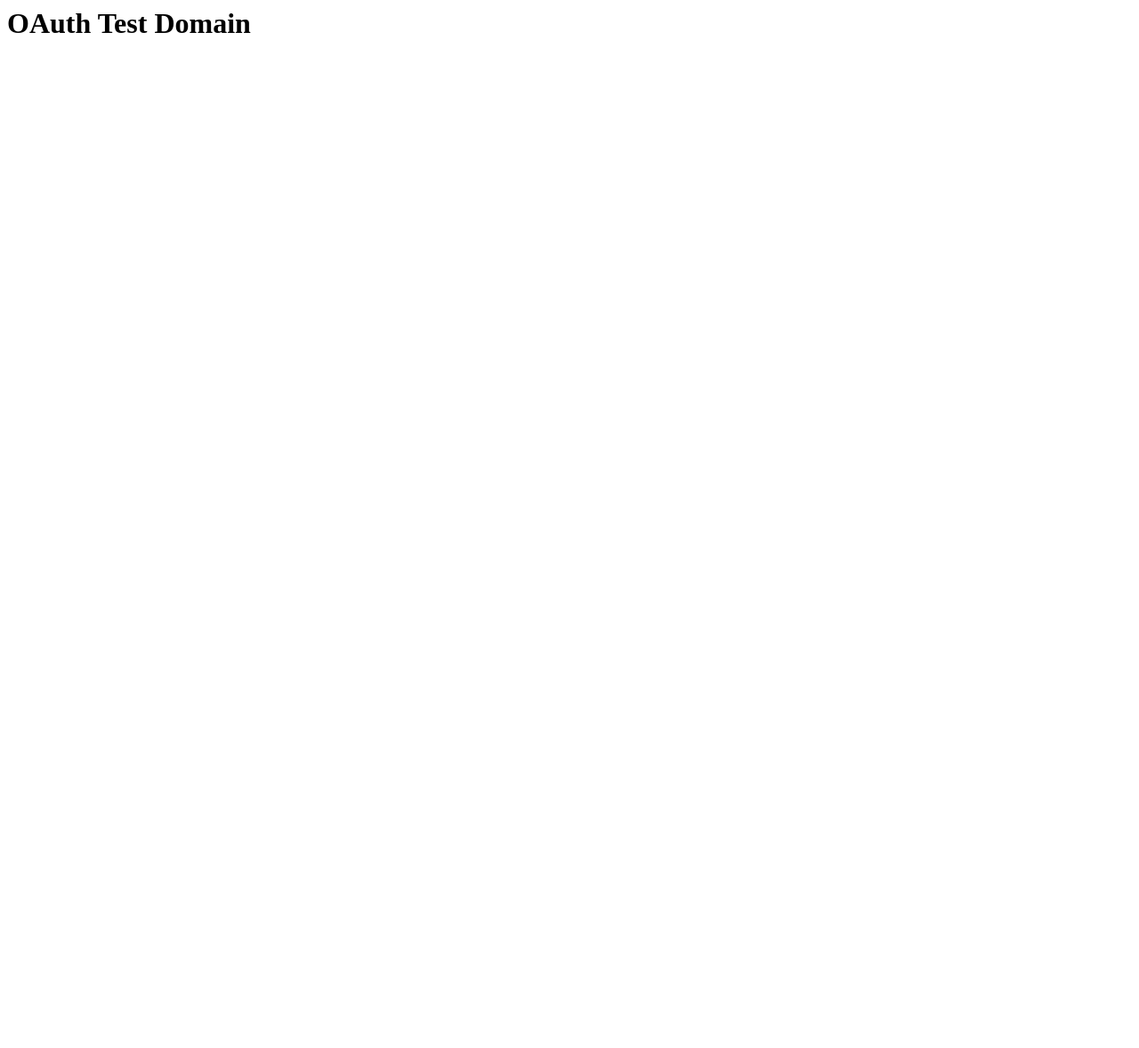
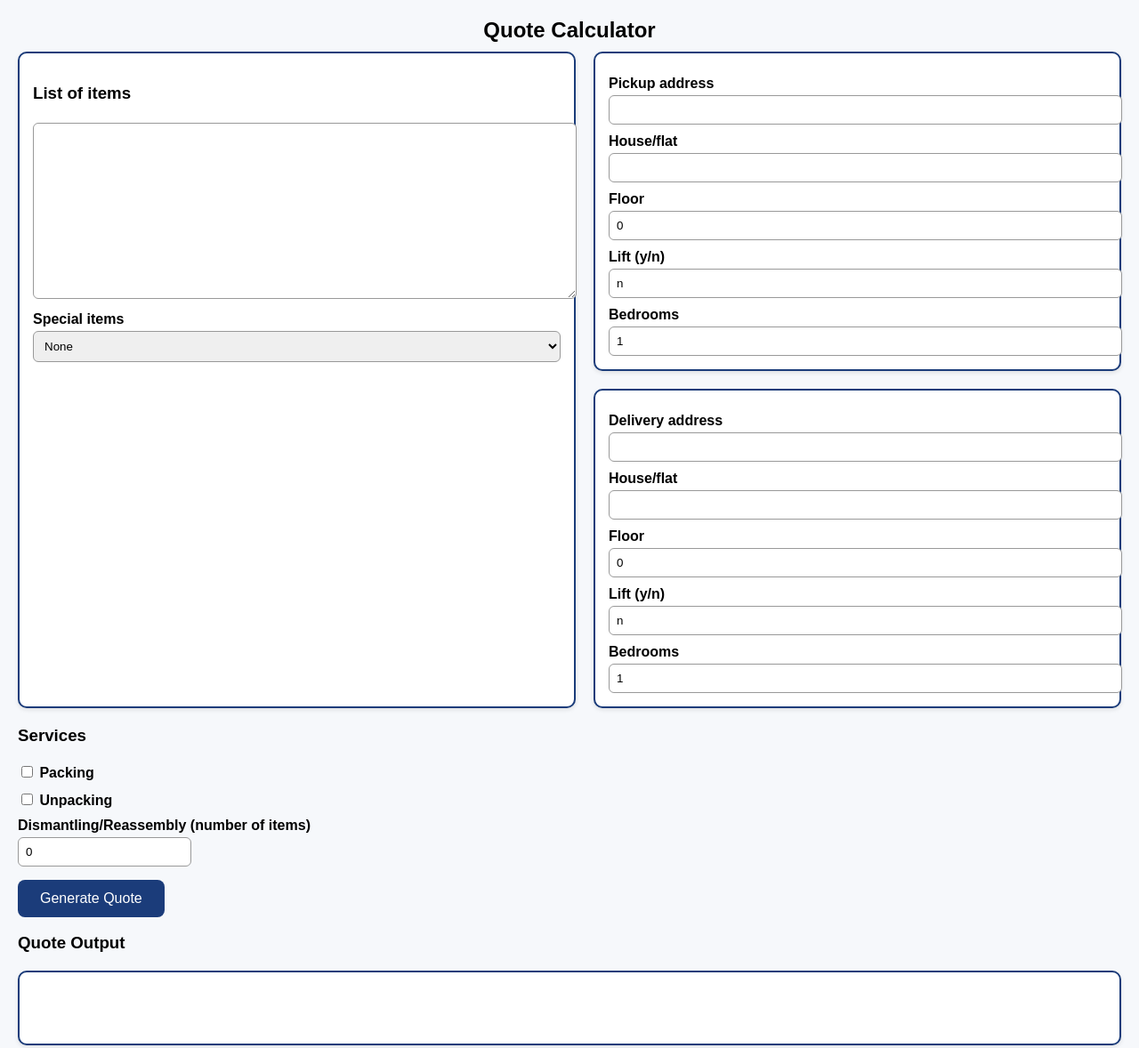
Before and after one commit to brrtestingn8n-droid/brrtestingn8n-droid.github.io, a plain HTML site: page index.html in a window 1280 px wide. Shown: the whole page at 89% size. Before the commit the page ends 800 px from the top, so only its background shows below. Drawn offline with Linux system fonts and the light colour scheme.

Commit message:
Update index.html

```diff
--- a/index.html
+++ b/index.html
@@ -1,8 +1,89 @@
-<html>
-  <head>
-    <meta name="google-site-verification" content="-80pLNXdjip5KIIXwFI6gBQ30EeCOMe6bYMKTysM9bw" />
-  </head>
-  <body>
-    <h1>OAuth Test Domain</h1>
-  </body>
+<!DOCTYPE html>
+<html lang="en">
+<head>
+<meta charset="UTF-8" />
+<meta name="viewport" content="width=device-width, initial-scale=1.0" />
+<title>BestRate Quote Calculator</title>
+<style>
+  body { font-family: Arial, sans-serif; margin: 20px; background:#f6f8fb; }
+  h2 { text-align: center; margin-bottom:10px; }
+  header { text-align:center; margin-bottom:20px; }
+  .logo { max-width:220px; }
+  .wrapper { max-width:1100px; margin:auto; }
+  .section-title { font-weight:bold; margin:10px 0; }
+  .container { display: flex; gap: 20px; }
+  .box { background:white; border: 2px solid #1b3c7a; padding: 15px; border-radius:10px; box-shadow:0 2px 5px rgba(0,0,0,.1); }
+  label { display: block; margin-top: 10px; font-weight:bold; }
+  input, select, textarea { width: 100%; padding: 8px; margin-top: 4px; border:1px solid #999; border-radius:6px; }
+  textarea { resize: vertical; }
+  .services { margin-top: 20px; }
+  .services input { width: auto; }
+  button { background:#1b3c7a; color:white; border:none; padding:12px 25px; border-radius:8px; font-size:16px; cursor:pointer; margin-top:15px; }
+  button:hover { background:#153063; }
+  #output { margin-top: 20px; padding: 15px; border: 2px solid #1b3c7a; border-radius:10px; background:white; min-height: 50px; box-shadow:0 2px 5px rgba(0,0,0,.1);}
+</style>
+</head>
+<body>
+
+<h2>Quote Calculator</h2>
+
+<div class="container">
+  <div class="box" style="flex:1">
+    <h3>List of items</h3>
+    <textarea id="items" rows="12"></textarea>
+    <label>Special items</label>
+    <select id="specialItems">
+      <option value="none">None</option>
+      <option value="piano">Piano</option>
+      <option value="safe">Safe</option>
+      <option value="marble">Marble Table</option>
+    </select>
+  </div>
+
+  <div style="flex:1">
+    <div class="box">
+      <label>Pickup address</label>
+      <input id="pickupAddr" />
+      <label>House/flat</label>
+      <input id="pickupType" />
+      <label>Floor</label>
+      <input id="pickupFloor" type="number" value="0" min="0" />
+      <label>Lift (y/n)</label>
+      <input id="pickupLift" value="n" />
+      <label>Bedrooms</label>
+      <input id="pickupBeds" type="number" value="1" min="0" />
+    </div>
+
+    <div class="box" style="margin-top:20px;">
+      <label>Delivery address</label>
+      <input id="deliveryAddr" />
+      <label>House/flat</label>
+      <input id="deliveryType" />
+      <label>Floor</label>
+      <input id="deliveryFloor" type="number" value="0" min="0" />
+      <label>Lift (y/n)</label>
+      <input id="deliveryLift" value="n" />
+      <label>Bedrooms</label>
+      <input id="deliveryBeds" type="number" value="1" min="0" />
+    </div>
+  </div>
+</div>
+
+<div class="services">
+  <h3>Services</h3>
+  <label><input type="checkbox" id="packing" /> Packing</label>
+  <label><input type="checkbox" id="unpacking" /> Unpacking</label>
+  <label>Dismantling/Reassembly (number of items)</label>
+  <input id="dismantleCount" type="number" value="0" min="0" />
+</div>
+
+<button id="btnCalc">Generate Quote</button>
+
+<h3>Quote Output</h3>
+<div id="output"></div>
+
+<script src="Dictionary.js"></script>
+<script src="scripts.js"></script>
+
+</body>
 </html>
```
